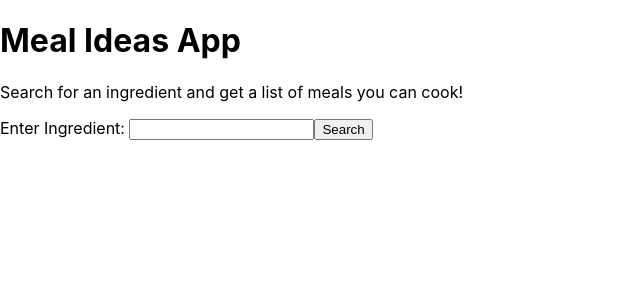
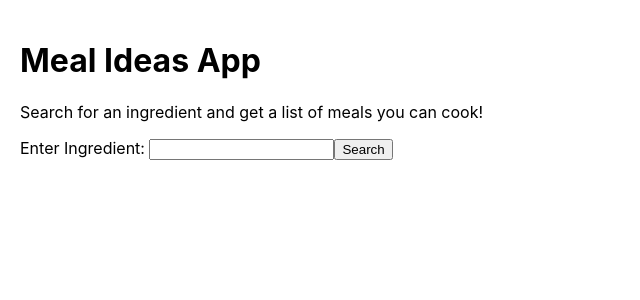
Before and after one commit to normansophie789/meal-ideas-app, a React (Create React App) app: page / in a window 1280 px wide. Shown: the top 300 px of the page, without its empty margins (0-640 px from the left). Built offline with nearby package versions, Linux system fonts and the light colour scheme.

Commit message:
updated css

```diff
--- a/src/App.css
+++ b/src/App.css
@@ -1,7 +1,9 @@
 .meal_tile {
     width: 300px;
+    overflow: hidden;
     position: relative;
     margin: 20px;
+    padding: 0px;
     display: inline-block;
 }
 
@@ -11,8 +13,13 @@
 
 .meal_tile p {
     position: absolute;
-    top: 80%;
-    right: 5%;
+    bottom: 0;
+    margin: 10px;
+    background-color: rgba(255,255,255,0.75);
     padding: 5px;
-    background-color: rgba(255,255,255,0.75);
+    font-size: 0.5em;
 }
+
+.header {
+    padding: 20px;
+}
--- a/src/App.js
+++ b/src/App.js
@@ -17,8 +17,10 @@ class App extends Component {
   render() {
     return (
       <div>
-        <Title />
-        <Form handleSubmit={this.getMeals} />
+        <div class="header">
+          <Title />
+          <Form handleSubmit={this.getMeals} />
+        </div>
         <Meals meals={this.state.meals}/>
       </div>
     );
```
